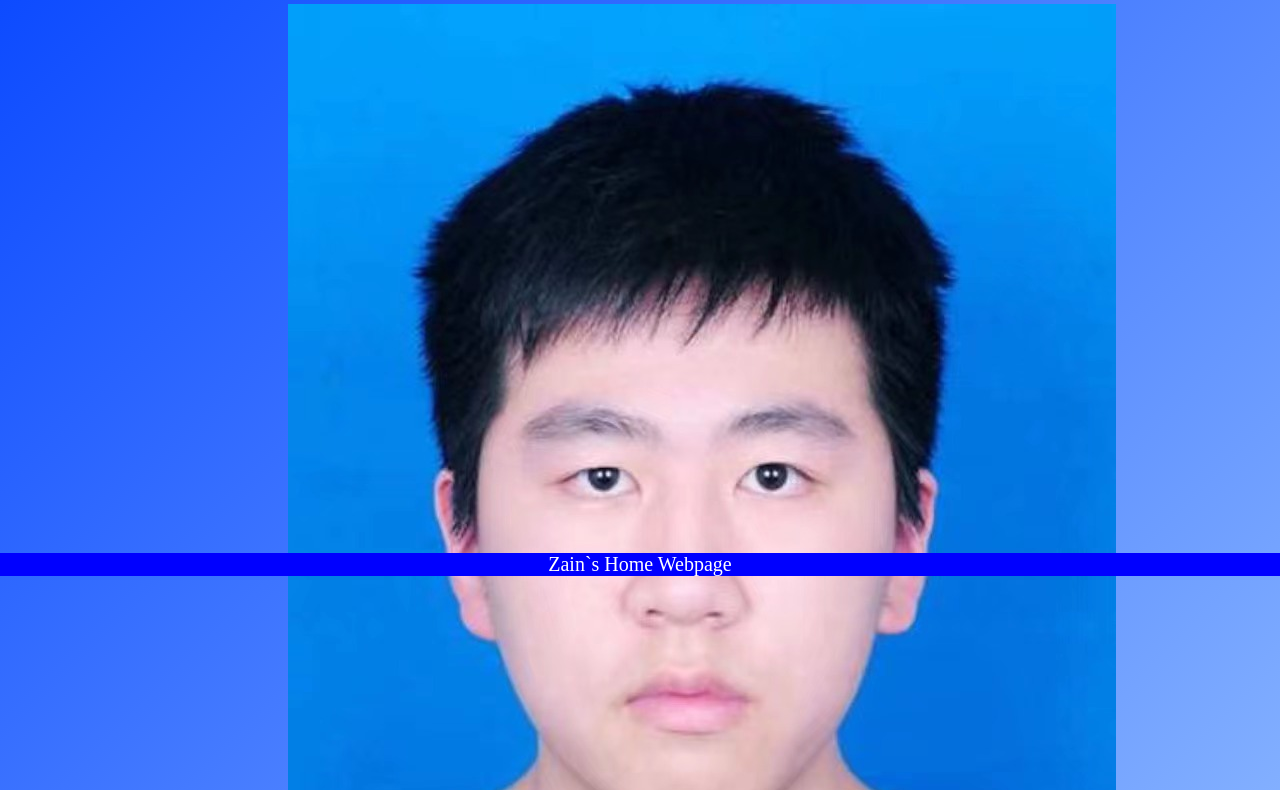
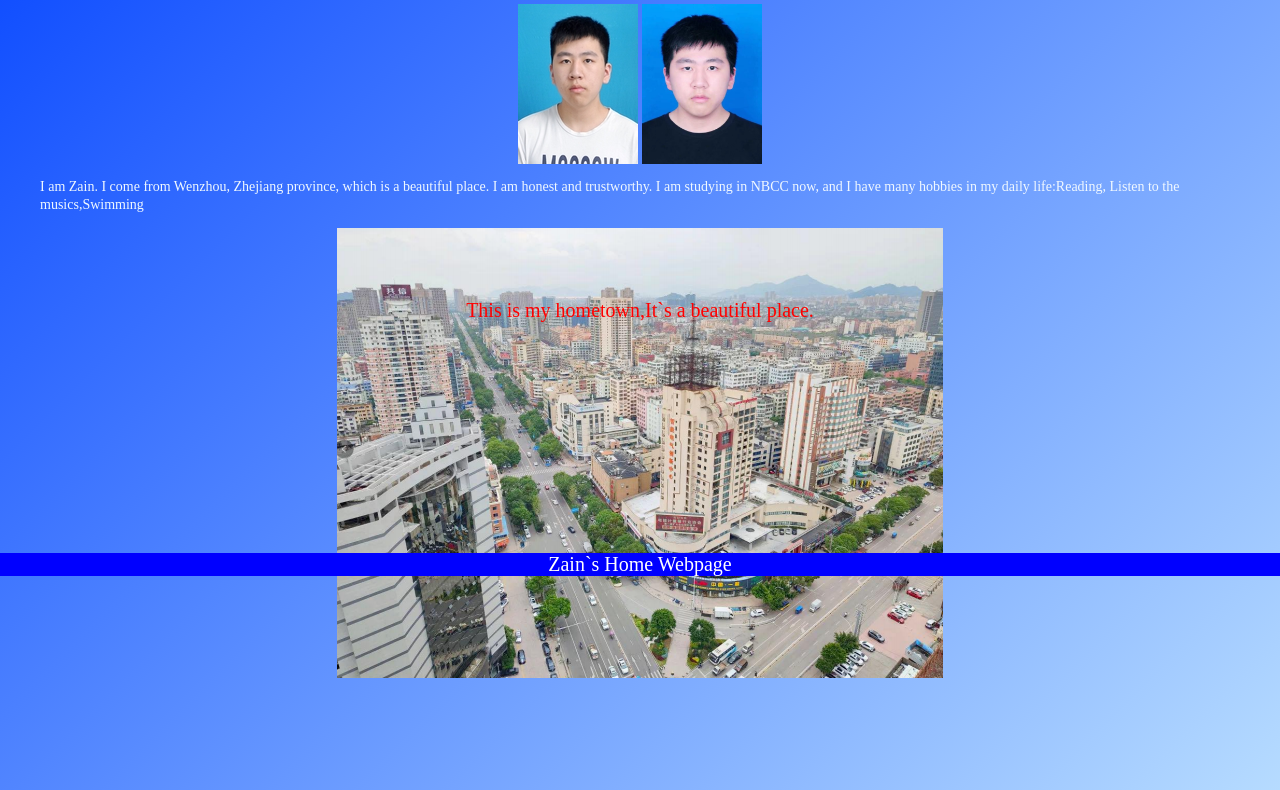
Before and after one commit to Zeyuurr/ZainCV, a plain HTML site: page index.html in a window 1280 px wide. Shown: the part 224-1014 px from the top of the page. Drawn offline with Linux system fonts and the light colour scheme.

Commit message:
Update index.html

```diff
--- a/index.html
+++ b/index.html
@@ -31,8 +31,8 @@
 <h1> Self Introduction</h1> <!-- This is a Title -->
 </header>
 <div align="center">
-<img src="image/photo.jpg" >
-<img src="image/photo2.jpg" >
+<img src="image/photo.jpg" alt="" width="120" height="160" align="absmiddle"/>
+<img src="image/photo2.jpg" alt="" width="120" height="160" align="absmiddle"/>
 </div>
 <p>I am Zain. I come from Wenzhou, Zhejiang province, which is a beautiful place. I am honest and trustworthy. I am studying in NBCC now, and I have many hobbies in my daily life:Reading, Listen to the musics,Swimming</p><!-- This is my self-introduction -->
 <div class='image1' align="center">
```
